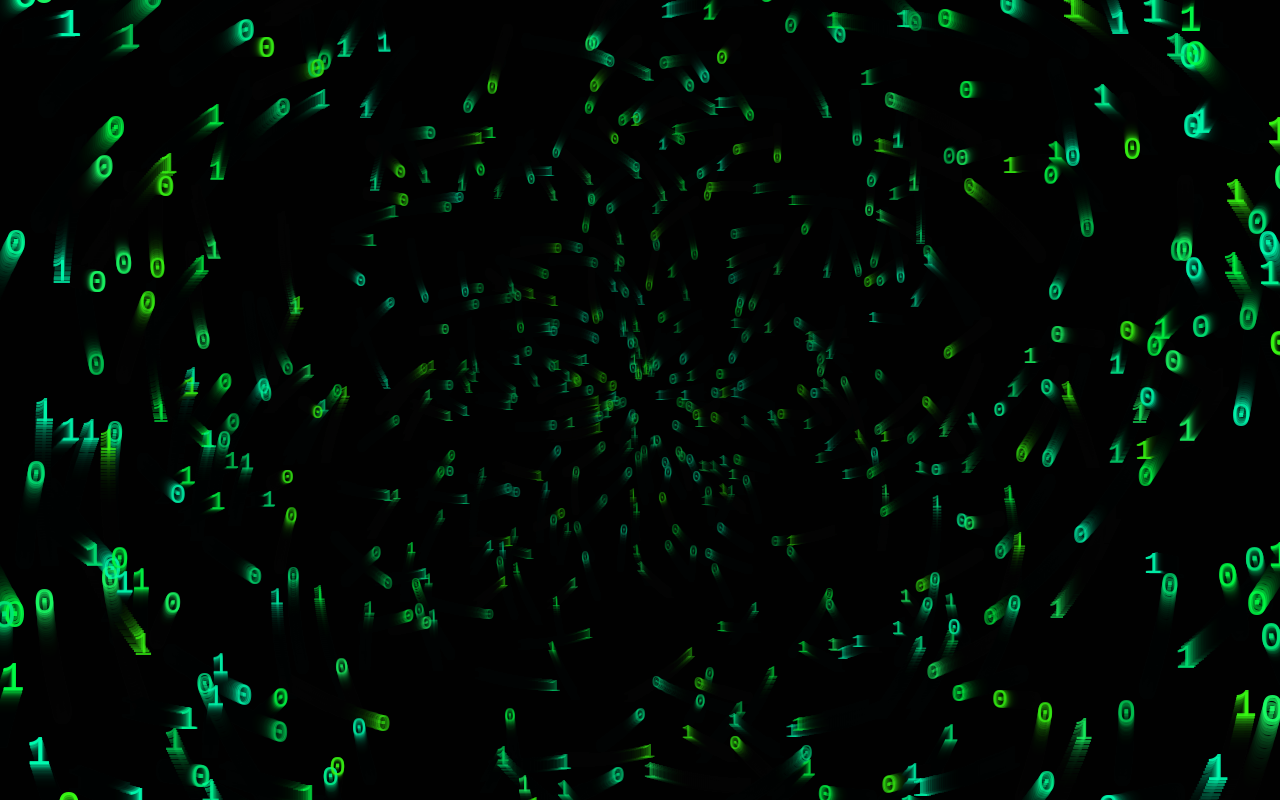
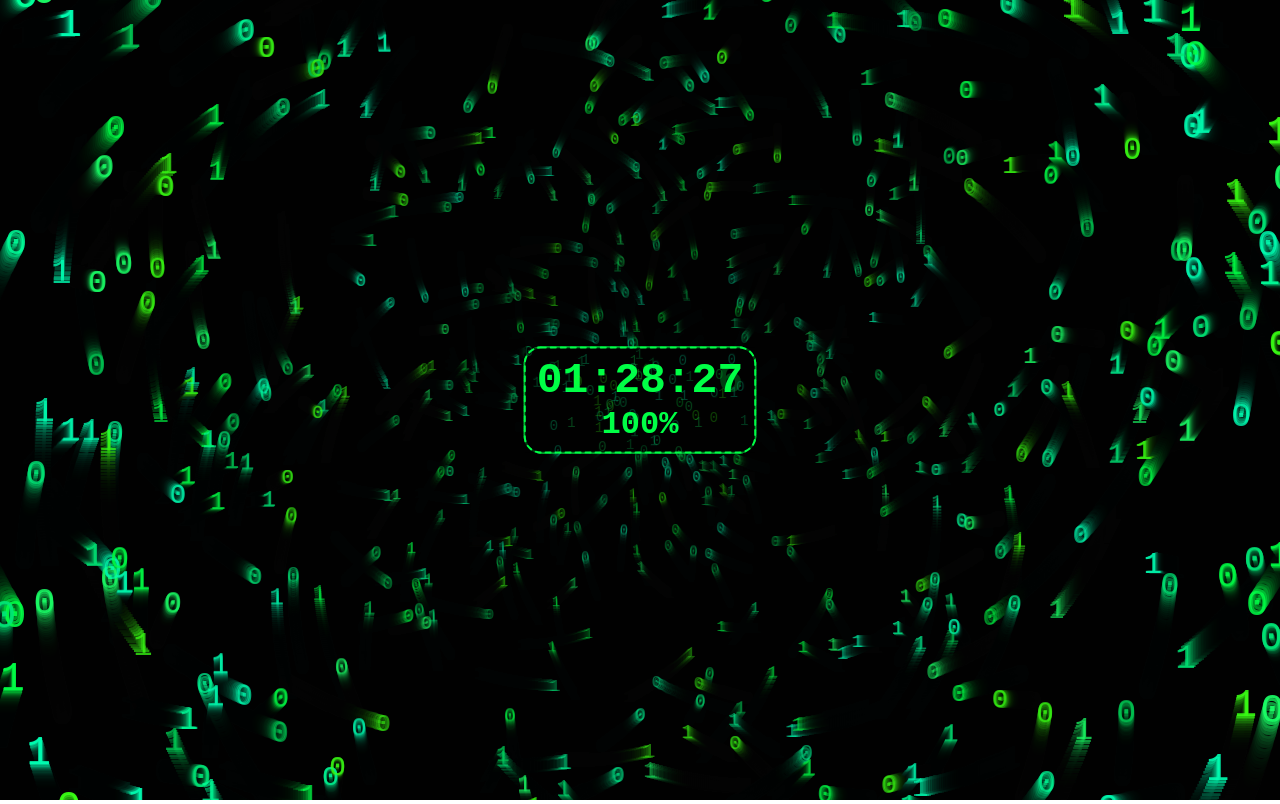
Before and after one commit to AJ-cubes/MatrixTunnel, a browser extension: page index.html in a window 1280 px wide. Drawn offline with Linux system fonts and the light colour scheme; animation ran at ten frames a second.

Commit message:
Add files via upload

```diff
--- a/script.js
+++ b/script.js
@@ -7,15 +7,21 @@ document.addEventListener("DOMContentLoaded", () => {
 const canvas = document.getElementById('matrixTunnel');
 const ctx = canvas.getContext('2d');
 
+let chars = '01';
 let fontBase, particleCount;
 
 function resizeCanvas() {
-    canvas.width = document.documentElement.clientWidth;
-    canvas.height = document.documentElement.clientHeight;
-    const diagLine = Math.sqrt(canvas.width ** 2 + canvas.height ** 2);
+    const width = window.innerWidth;
+    const height = window.innerHeight;
+
+    canvas.width = width;
+    canvas.height = height;
+
+    const diagLine = Math.sqrt(width ** 2 + height ** 2);
     fontBase = Math.round(diagLine / 35);
     particleCount = Math.round(diagLine / 2);
 }
+
 resizeCanvas();
 window.addEventListener('resize', resizeCanvas);
 
@@ -33,8 +39,6 @@ const centerX = () => canvas.width / 2;
 const centerY = () => canvas.height / 2;
 const maxRadius = () => Math.sqrt(centerX() ** 2 + centerY() ** 2);
 
-console.log(centerX(), centerY(), maxRadius(), Math.sqrt(centerX()**2 + centerY()**2));
-
 const particles = [];
 
 for (let i = 0; i < particleCount; i++) {
@@ -43,10 +47,28 @@ for (let i = 0; i < particleCount; i++) {
         angle: Math.random() * Math.PI * 2,
         speed: Math.random() * 0.6 + 0.3,
         rotationSpeed: Math.random() * 0.01 - 0.005,
-        char: Math.random() < 0.5 ? '0' : '1',
+        char: chars[Math.floor(Math.random() * chars.length)],
         color: greenShades[Math.floor(Math.random() * greenShades.length)]
     });
 }
+
+let batteryInfo = { level: 1, charging: false };
+
+navigator.getBattery().then(battery => {
+    batteryInfo = {
+        level: battery.level,
+        charging: battery.charging
+    };
+
+    battery.addEventListener('levelchange', () => {
+        batteryInfo.level = battery.level;
+    });
+
+    battery.addEventListener('chargingchange', () => {
+        batteryInfo.charging = battery.charging;
+    });
+});
+
 
 function hexToRgb(hex) {
     const bigint = parseInt(hex.slice(1), 16);
@@ -56,9 +78,74 @@ function hexToRgb(hex) {
     return `${r}, ${g}, ${b}`;
 }
 
+function drawTimeBox() {
+    const now = new Date();
+    const timeStr = now.toLocaleTimeString('en-GB');
+    const batteryStr = `${batteryInfo.charging ? '🔋' : ''}${Math.round(batteryInfo.level * 100)}%`;
+
+    ctx.save();
+    ctx.textAlign = "center";
+    ctx.textBaseline = "top";
+
+    const padding = 12;
+    const timeFontSize = fontBase;
+    const batteryFontSize = Math.round(fontBase * 0.75);
+    const spacing = 6;
+
+    ctx.font = `bold ${timeFontSize}px monospace`;
+    const timeWidth = ctx.measureText(timeStr).width;
+
+    ctx.font = `bold ${batteryFontSize}px monospace`;
+    const batteryWidth = ctx.measureText(batteryStr).width;
+
+    const boxWidth = Math.max(timeWidth, batteryWidth) + padding * 2;
+    const boxHeight = timeFontSize + batteryFontSize + spacing + padding * 2;
+
+    const x = (canvas.width - boxWidth) / 2;
+    const y = (canvas.height - boxHeight) / 2;
+    const centerX = x + boxWidth / 2;
+
+    ctx.fillStyle = "#000";
+    ctx.globalAlpha = 0.7;
+    ctx.fillRect(x, y, boxWidth, boxHeight);
+    ctx.globalAlpha = 1;
+
+    ctx.beginPath();
+    const r = 16;
+    ctx.moveTo(x + r, y);
+    ctx.lineTo(x + boxWidth - r, y);
+    ctx.arcTo(x + boxWidth, y, x + boxWidth, y + r, r);
+    ctx.lineTo(x + boxWidth, y + boxHeight - r);
+    ctx.arcTo(x + boxWidth, y + boxHeight, x + boxWidth - r, y + boxHeight, r);
+    ctx.lineTo(x + r, y + boxHeight);
+    ctx.arcTo(x, y + boxHeight, x, y + boxHeight - r, r);
+    ctx.lineTo(x, y + r);
+    ctx.arcTo(x, y, x + r, y, r);
+    ctx.closePath();
+
+    ctx.setLineDash([5, 5]);
+    ctx.lineDashOffset = performance.now() / -25;
+    ctx.strokeStyle = "#00FF46";
+    ctx.lineWidth = 2;
+    ctx.lineCap = "round";
+    ctx.stroke();
+    ctx.setLineDash([]);
+
+    ctx.fillStyle = "#00FF46";
+    ctx.font = `bold ${timeFontSize}px monospace`;
+    ctx.fillText(timeStr, centerX, y + padding);
+
+    ctx.font = `bold ${batteryFontSize}px monospace`;
+    ctx.fillText(batteryStr, centerX, y + padding + timeFontSize + spacing);
+
+    ctx.restore();
+}
+
 function draw() {
     ctx.fillStyle = "rgba(0, 0, 0, 0.2)";
     ctx.fillRect(0, 0, canvas.width, canvas.height);
+
+    drawTimeBox();
 
     particles.forEach(p => {
         p.radius -= p.speed;
@@ -67,14 +154,13 @@ function draw() {
         if (p.radius < 10) {
             p.radius = maxRadius() + 50;
             p.angle = Math.random() * Math.PI * 2;
-            p.char = Math.random() < 0.5 ? '0' : '1';
+            p.char = chars[Math.floor(Math.random() * chars.length)];
             p.color = greenShades[Math.floor(Math.random() * greenShades.length)];
         }
 
         const x = centerX() + p.radius * Math.cos(p.angle);
         const y = centerY() + p.radius * Math.sin(p.angle);
         const alpha = Math.max(0.2, p.radius / maxRadius());
-        console.log(fontBase);
         const size = Math.max(14, fontBase * alpha);
 
         ctx.font = `${size}px monospace`;
```
Also changed, not shown: index.html (+2 -2 lines), 1 other file.
